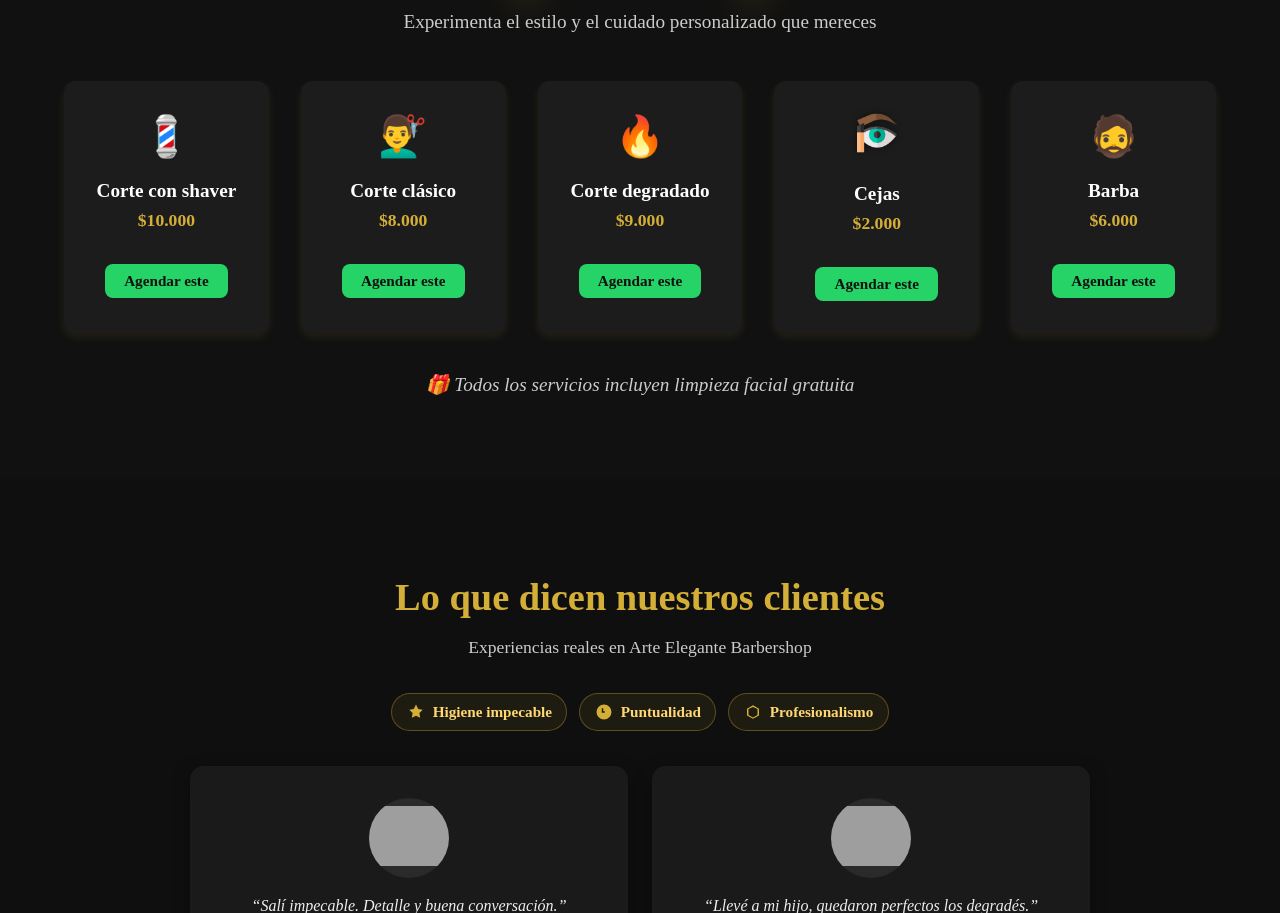
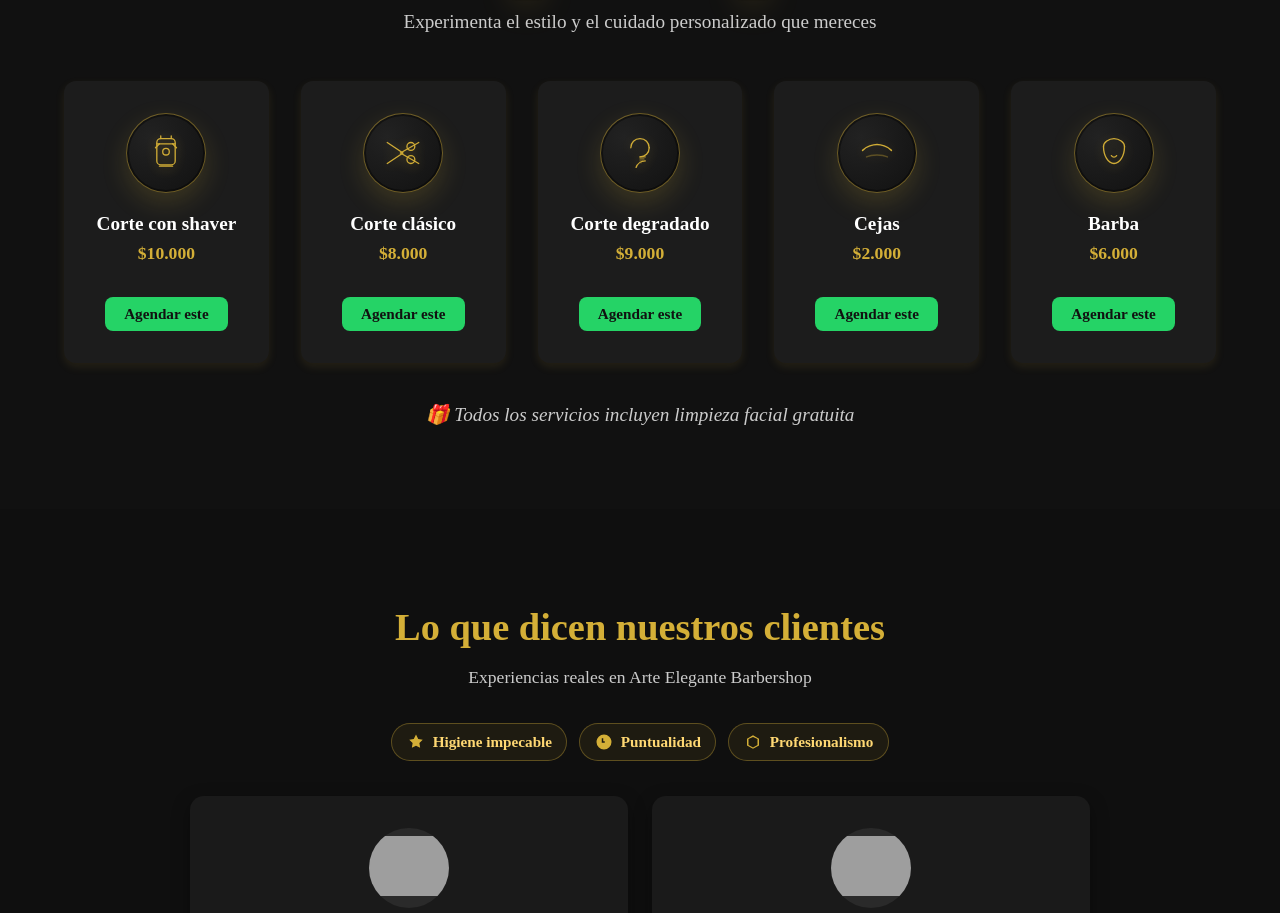
Before and after one commit to Marshelby/arte-elegante-barberia, a React (Vite) app: page / in a window 1280 px wide. Shown: the part 1801-2714 px from the top of the page. Built offline with nearby package versions, Linux system fonts and the light colour scheme; grey boxes are pictures that could not be loaded.

Commit message:
UI: iconografía premium SVG dorado + placas elegantes en Servicios

```diff
--- a/src/sections/Servicios.css
+++ b/src/sections/Servicios.css
@@ -17,7 +17,7 @@
 .servicios-titulo {
   font-size: clamp(2rem, 5vw, 2.6rem);
   font-weight: 800;
-  color: #d4af37; /* dorado */
+  color: #d4af37;
   margin: 0;
   letter-spacing: 0.5px;
   text-shadow: 0 2px 10px rgba(0,0,0,0.35);
@@ -49,9 +49,9 @@
   inset: 0;
   background: repeating-linear-gradient(
     45deg,
-    #e53935 0 14px,   /* rojo */
-    #f5f5f5 14px 28px,/* blanco */
-    #1e88e5 28px 42px,/* azul */
+    #e53935 0 14px,
+    #f5f5f5 14px 28px,
+    #1e88e5 28px 42px,
     #f5f5f5 42px 56px
   );
   animation: bp-spin 3.5s linear infinite;
@@ -66,7 +66,12 @@
 .bp-gloss {
   position: absolute;
   inset: 0;
-  background: linear-gradient(90deg, rgba(255,255,255,0.55) 0%, rgba(255,255,255,0.05) 45%, rgba(0,0,0,0.15) 100%);
+  background: linear-gradient(
+    90deg,
+    rgba(255,255,255,0.55) 0%,
+    rgba(255,255,255,0.05) 45%,
+    rgba(0,0,0,0.15) 100%
+  );
   mix-blend-mode: screen;
   pointer-events: none;
 }
@@ -84,13 +89,14 @@
 .bp-cap--top { top: -6px; }
 .bp-cap--bottom { bottom: -6px; }
 
-/* ====== Resto de estilos ====== */
+/* ====== Subtítulo ====== */
 .servicios-subtitulo {
   font-size: 1.2rem;
   color: #ccc;
   margin-bottom: 3rem;
 }
 
+/* ====== Grid ====== */
 .servicios-grid {
   display: grid;
   grid-template-columns: repeat(auto-fit, minmax(200px, 1fr));
@@ -111,21 +117,42 @@
   box-shadow: 0 8px 20px rgba(212, 175, 55, 0.3);
 }
 
+/* ====== Íconos premium en SVG ====== */
 .servicio-icono {
-  font-size: 2.5rem;
-  margin-bottom: 1rem;
-  color: #d4af37;
-  display: flex;
-  justify-content: center;
-  align-items: center;
+  width: 78px;
+  height: 78px;
+  margin: 0 auto 1rem;
+  border-radius: 50%;
+  background: radial-gradient(
+    120px 120px at 30% 30%,
+    #222 0%,
+    #121212 60%,
+    #0a0a0a 100%
+  );
+  border: 1px solid rgba(212, 175, 55, 0.45);
+  display: grid;
+  place-items: center;
+  box-shadow:
+    0 0 0 2px rgba(0,0,0,0.4) inset,
+    0 10px 26px rgba(212, 175, 55, 0.18);
 }
 
-.icono-img {
-  max-width: 40px;
-  height: auto;
-  filter: drop-shadow(0 0 3px rgba(0, 0, 0, 0.5));
+.icono-svg {
+  width: 42px;
+  height: 42px;
+  display: block;
+  filter: drop-shadow(0 2px 6px rgba(212, 175, 55, 0.35));
+  opacity: 0.98;
+  transition: transform .2s ease, filter .2s ease, opacity .2s ease;
 }
 
+.servicio-card:hover .icono-svg {
+  transform: translateY(-2px) scale(1.03);
+  filter: drop-shadow(0 6px 18px rgba(212, 175, 55, 0.45));
+  opacity: 1;
+}
+
+/* ====== Texto ====== */
 .servicio-card h3 {
   font-size: 1.2rem;
   margin-bottom: 0.5rem;
--- a/src/sections/Servicios.jsx
+++ b/src/sections/Servicios.jsx
@@ -13,30 +13,25 @@ const BarberPole = () => (
   </div>
 );
 
-/* ========== Ícono/imagen de Cejas con fallback WebP → PNG ========== */
-const CejasIcon = () => {
-  return (
-    <picture>
-      <source srcSet="/img/cejas.webp" type="image/webp" />
+/* ========== Ícono genérico SVG ========== */
+const IconSVG = ({ name, alt }) => (
   <img
-        src="/img/cejas.png"
-        alt="Cejas"
-        className="icono-img"
+    src={`/img/icons/${name}.svg`}
+    alt={alt}
+    className="icono-svg"
     width="64"
     height="64"
     loading="lazy"
   />
-    </picture>
 );
-};
 
-/* ========== Datos ========== */
+/* ========== Datos (ya sin emojis) ========== */
 const servicios = [
-  { nombre: 'Corte con shaver', icono: '💈', precio: '$10.000' },
-  { nombre: 'Corte clásico', icono: '💇‍♂️', precio: '$8.000' },
-  { nombre: 'Corte degradado', icono: '🔥', precio: '$9.000' },
-  { nombre: 'Cejas', icono: 'cejas', precio: '$2.000' },
-  { nombre: 'Barba', icono: '🧔', precio: '$6.000' },
+  { nombre: 'Corte con shaver', icono: 'clipper', precio: '$10.000' },
+  { nombre: 'Corte clásico',   icono: 'scissors', precio: '$8.000' },
+  { nombre: 'Corte degradado', icono: 'fade',     precio: '$9.000' },
+  { nombre: 'Cejas',           icono: 'eyebrow',  precio: '$2.000' },
+  { nombre: 'Barba',           icono: 'beard',    precio: '$6.000' },
 ];
 
 const whatsappURL = (servicio) =>
@@ -49,7 +44,6 @@ const trackServicio = (nombre) => {
   if (window.fbq) window.fbq('trackCustom', 'BookingInterest', { service_name: nombre });
 };
 
-/* ========== Vista ========== */
 const Servicios = () => (
   <section id="servicios" className="servicios-section">
     <div className="servicios-titulo-wrap">
@@ -67,8 +61,8 @@ const Servicios = () => (
     <div className="servicios-grid">
       {servicios.map((s, idx) => (
         <div key={idx} className="servicio-card">
-          <div className="servicio-icono" aria-hidden={s.icono !== 'cejas'}>
-            {s.icono === 'cejas' ? <CejasIcon /> : s.icono}
+          <div className="servicio-icono" aria-hidden="true">
+            <IconSVG name={s.icono} alt={s.nombre} />
           </div>
 
           <h3>{s.nombre}</h3>
```
Lines whose indentation alone changed are shown as unchanged.
